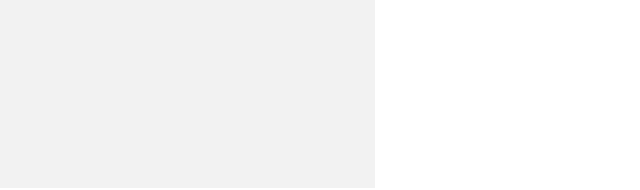
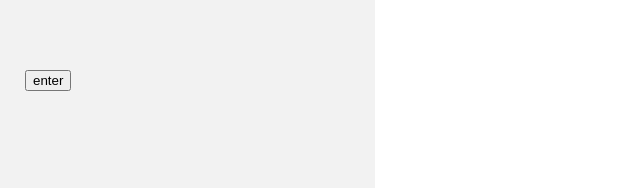
Before and after one commit to gabhu-dev/LIM010-fe-burger-queen-api-client, a React (Create React App) app in the folder my-app/: page / in a window 1280 px wide. Shown: the part 479-669 px from the top of the page, without its empty margins (0-640 px from the left). Built offline with nearby package versions, Linux system fonts and the light colour scheme.

Commit message:
login: obteniendo valor d email y password

```diff
--- a/my-app/src/components/Login.js
+++ b/my-app/src/components/Login.js
@@ -13,6 +13,14 @@ const Login = () => {
   const handlePassChange = (e) =>{
     setPassword(e.target.value);
   }
+
+ const handlebtn = (e) => {
+  console.log(email);
+
+}
+
+
+
   return (
   <div className="login column white" id="login">
     <img className="logo" src="" alt="Logo Burger Queen"/>
@@ -43,6 +51,7 @@ const Login = () => {
             <b>INGRESA</b>
           </Link>
         </div>
+        <button type="submit"  value="btn" onClick={handlebtn}> enter</button>
     </div>
   </div>
 
```
